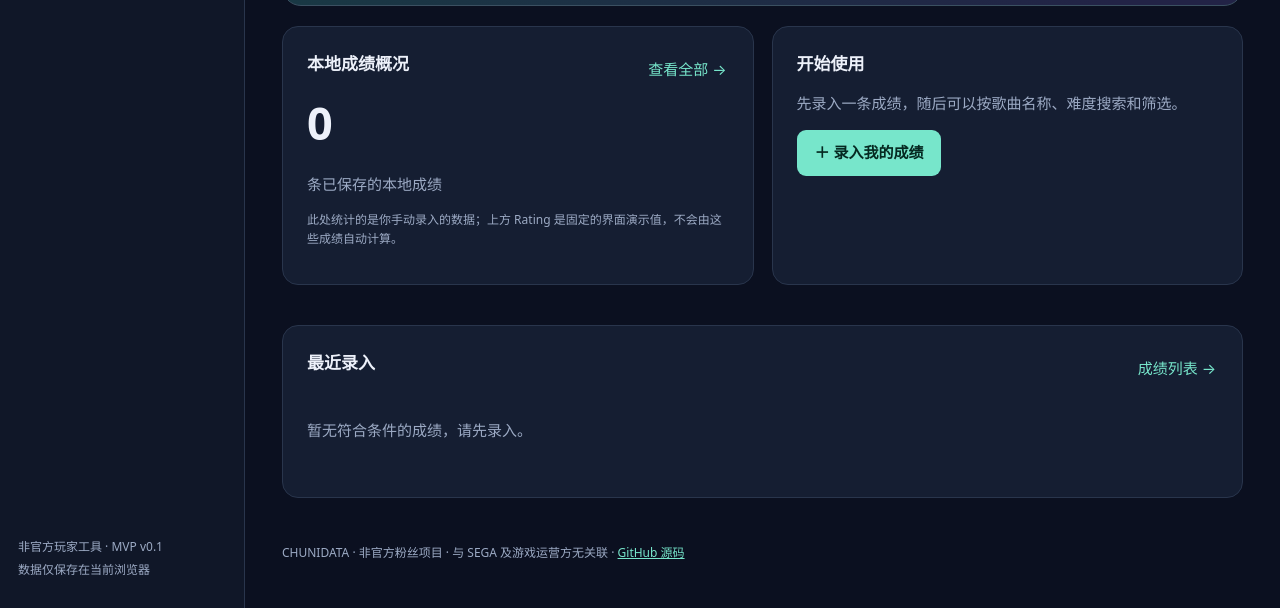
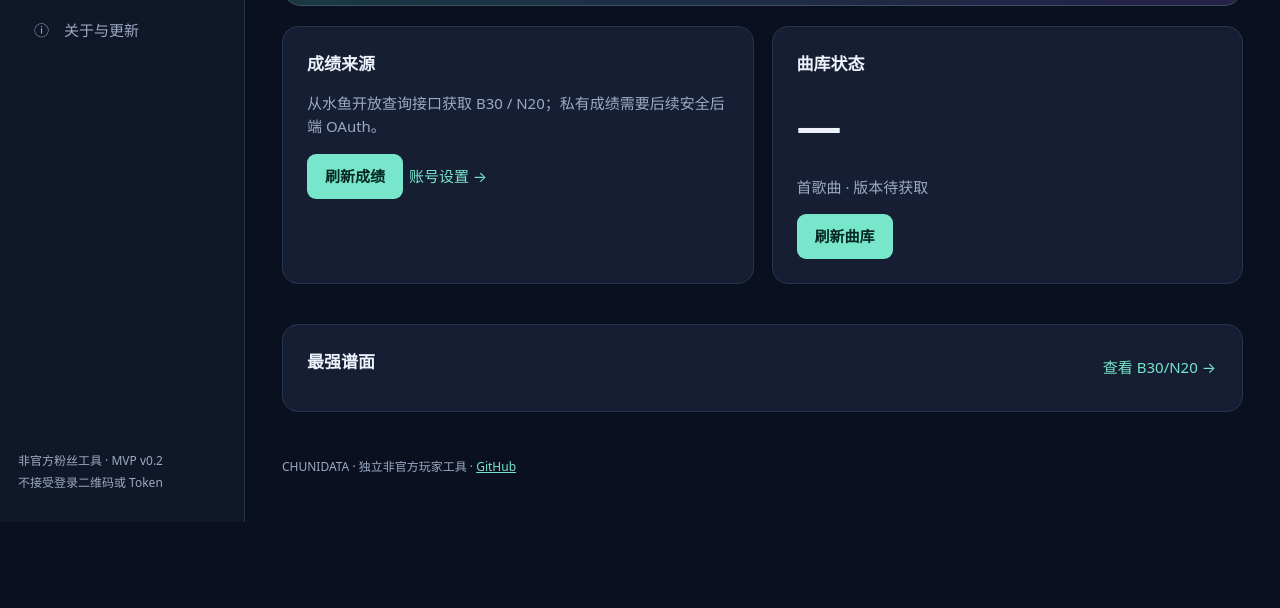
Before and after one commit to Observl/chunidata, a plain HTML site: page index.html in a window 1280 px wide. Shown: the part 401-1009 px from the top of the page. After the commit the page ends 923 px from the top, so only its background shows below. Drawn offline with Linux system fonts and the light colour scheme.

Commit message:
Add Diving-Fish API and CHUNITHM MVP features: index.html

```diff
--- a/index.html
+++ b/index.html
@@ -1,9 +1,8 @@
-<!doctype html>
-<html lang="zh-CN"><head><meta charset="UTF-8"><meta name="viewport" content="width=device-width,initial-scale=1"><meta name="theme-color" content="#111827"><meta name="description" content="CHUNIDATA — 非官方 CHUNITHM 成绩查看与记录工具"><title>CHUNIDATA · 中二节奏成绩助手</title><link rel="stylesheet" href="./style.css"></head>
-<body><div class="shell"><aside class="sidebar"><div class="logo"><span class="logo-icon">C</span><div>CHUNIDATA<small>CHUNITHM 成绩助手</small></div></div><nav><button class="nav active" data-view="dashboard">◫　成绩总览</button><button class="nav" data-view="records">♫　歌曲成绩</button><button class="nav" data-view="add">＋　录入成绩</button><button class="nav" data-view="about">ⓘ　关于项目</button></nav><div class="sidebar-note">非官方玩家工具 · MVP v0.1<br>数据仅保存在当前浏览器</div></aside>
-<main><header><div><p class="eyebrow">CHUNITHM · SCORE TRACKER</p><h1 id="page-title">成绩总览</h1></div><span class="status">● 本地演示模式</span></header>
-<section id="dashboard" class="view active"><div class="notice">当前为可操作的 MVP 演示站点，未连接官方或 Diving-Fish。演示分数与 Rating 均为虚构数据，不代表真实游戏成绩。</div><div class="hero"><div><p class="muted">PLAYER RATING · 演示值</p><div class="rating">16.42</div><p>DEMO PLAYER <span class="dot">·</span> CHUNITHM 国服</p></div><div class="hero-stats"><div><small>BEST 30 · 演示</small><strong>16.55</strong></div><div><small>NEW 20 · 演示</small><strong>16.23</strong></div></div></div><div class="two"><div class="panel"><div class="panel-header"><h2>本地成绩概况</h2><button class="link" data-go="records">查看全部 →</button></div><div class="number" id="record-count">0</div><p class="muted">条已保存的本地成绩</p><p class="small">此处统计的是你手动录入的数据；上方 Rating 是固定的界面演示值，不会由这些成绩自动计算。</p></div><div class="panel"><h2>开始使用</h2><p class="muted">先录入一条成绩，随后可以按歌曲名称、难度搜索和筛选。</p><button class="primary" data-go="add">＋ 录入我的成绩</button></div></div><div class="panel"><div class="panel-header"><h2>最近录入</h2><button class="link" data-go="records">成绩列表 →</button></div><div id="recent-records" class="record-list"></div></div></section>
-<section id="records" class="view"><div class="panel"><div class="panel-header"><h2>我的歌曲成绩</h2><button class="primary small-btn" data-go="add">＋ 添加</button></div><div class="filters"><input id="search" placeholder="搜索歌曲名称…" aria-label="搜索歌曲"><select id="difficulty" aria-label="筛选难度"><option value="">全部难度</option><option>BASIC</option><option>ADVANCED</option><option>EXPERT</option><option>MASTER</option><option>ULTIMA</option></select></div><div id="record-list" class="record-list"></div></div></section>
-<section id="add" class="view"><div class="panel form-panel"><h2>手动录入成绩</h2><p class="muted">这是本地记分工具，不会上传至水鱼、国服或其他服务器。</p><form id="add-form"><label>歌曲名称<input name="song" required maxlength="100" placeholder="例如：输入你游玩的歌曲"></label><label>难度<select name="difficulty" required><option>MASTER</option><option>ULTIMA</option><option>EXPERT</option><option>ADVANCED</option><option>BASIC</option></select></label><label>成绩（0–1,010,000）<input name="score" required type="number" min="0" max="1010000" step="1" placeholder="1009000"></label><label>谱面定数（可选，仅作记录）<input name="constant" type="number" min="1" max="20" step="0.1" placeholder="14.5"></label><button class="primary" type="submit">保存到本地</button><div id="form-feedback" role="status" class="feedback"></div></form></div></section>
-<section id="about" class="view"><div class="panel"><h2>关于 CHUNIDATA</h2><p>这是一个非官方 CHUNITHM 成绩查询产品的公开 MVP，目前提供纯前端、本地可用的成绩记录功能。</p><p><strong>已实现：</strong>响应式页面、录入、搜索、筛选、删除、浏览器本地持久化，以及 GitHub Actions 自动发布。</p><p><strong>尚未实现：</strong>真实账号登录、国服二维码身份验证、Diving-Fish 成绩获取、实时同步、准确 Rating 计算、微信小程序和广告。</p><p>为保护玩家账号，本网站不收集任何登录二维码、密码、Token 或其他访问凭证。</p><p class="muted">以后接入第三方成绩数据需要核实接口的授权范围和商业使用许可；OAuth 凭证必须放在受保护的服务端。</p><button id="reset" class="danger">清空本地记录</button><p class="small">该操作只删除本设备当前浏览器存储的成绩。</p></div></section>
-<footer>CHUNIDATA · 非官方粉丝项目 · 与 SEGA 及游戏运营方无关联 · <a href="https://github.com/Observl/chunidata" target="_blank" rel="noopener noreferrer">GitHub 源码</a></footer></main></div><script src="./app.js" defer></script></body></html>
+<!doctype html><html lang="zh-CN"><head><meta charset="utf-8"><meta name="viewport" content="width=device-width,initial-scale=1"><meta name="theme-color" content="#0b1020"><title>CHUNIDATA · CHUNITHM 成绩助手</title><link rel="stylesheet" href="./style.css"></head><body><div class="shell"><aside class="sidebar"><div class="logo"><span class="logo-icon">C</span><div>CHUNIDATA<small>CHUNITHM 成绩助手</small></div></div><nav><button class="nav active" data-view="dashboard">◫　成绩总览</button><button class="nav" data-view="bests">◆　B30 / N20</button><button class="nav" data-view="songs">♫　谱面搜索</button><button class="nav" data-view="recommend">↗　推分推荐</button><button class="nav" data-view="settings">⚙　用户 / API 设置</button><button class="nav" data-view="about">ⓘ　关于与更新</button></nav><div class="sidebar-note">非官方粉丝工具 · MVP v0.2<br>不接受登录二维码或 Token</div></aside><main><header><div><p class="eyebrow">CHUNITHM · SCORE TRACKER</p><h1 id="page-title">成绩总览</h1></div><span class="status" id="status">● 尚未连接数据</span></header><div id="notice" class="notice" role="status">曲库使用水鱼公开接口；个人成绩可使用公开可查询的水鱼用户名，或加载官方 API 测试数据。网站不提供国服账号自动登录。</div>
+<section id="dashboard" class="view active"><div class="hero"><div><p class="muted">PLAYER RATING <small id="source-label"></small></p><div class="rating" id="rating">—</div><p><span id="nickname">尚未加载</span> <span class="dot">·</span> <span id="synced">等待数据</span></p></div><div class="hero-stats"><div><small>BEST 30 · 均值</small><strong id="b30avg">—</strong></div><div><small>NEW 20 · 均值</small><strong id="n20avg">—</strong></div></div></div><div class="two"><div class="panel"><h2>成绩来源</h2><p class="muted">从水鱼开放查询接口获取 B30 / N20；私有成绩需要后续安全后端 OAuth。</p><button class="primary" id="refresh-player">刷新成绩</button> <button class="link" data-go="settings">账号设置 →</button></div><div class="panel"><h2>曲库状态</h2><div class="number" id="song-count">—</div><p class="muted">首歌曲 · <span id="version">版本待获取</span></p><button class="primary" id="refresh-songs">刷新曲库</button></div></div><div class="panel"><div class="panel-header"><h2>最强谱面</h2><button class="link" data-go="bests">查看 B30/N20 →</button></div><div id="recent" class="record-list"></div></div></section>
+<section id="bests" class="view"><div class="panel"><div class="panel-header"><h2>个人 Rating 构成</h2><button class="primary small-btn" id="refresh-bests">刷新</button></div><p class="muted">直接展示数据源返回的单曲 RA；不以网页自算值替代官方 Rating。</p><div class="filters"><select id="best-type"><option value="b30">Best 30</option><option value="n20">New 20</option></select><input id="best-search" placeholder="搜索成绩歌曲"></div><div id="best-list" class="record-list"></div></div></section>
+<section id="songs" class="view"><div class="panel"><div class="panel-header"><h2>歌曲与谱面搜索</h2><button class="primary small-btn" id="refresh-catalog">更新曲库</button></div><div class="filters"><input id="song-search" placeholder="歌曲标题 / 歌曲 ID"><select id="song-diff"><option value="">全部难度</option><option value="0">BASIC</option><option value="1">ADVANCED</option><option value="2">EXPERT</option><option value="3">MASTER</option><option value="4">ULTIMA</option></select></div><p class="small" id="search-count"></p><div id="song-results" class="record-list"></div><div class="pagination"><button class="link" id="more-songs">加载更多</button></div></div></section>
+<section id="recommend" class="view"><div class="panel"><h2>推分建议 · 实验性</h2><p class="muted">基于当前 B30/N20 中低贡献谱面的已保存成绩，优先建议重新挑战。并非精确预测能够提升多少 Rating，也不会保证歌曲难度合理。</p><div class="filters"><select id="rec-type"><option value="all">综合 B30/N20</option><option value="b30">仅 B30</option><option value="n20">仅 N20</option></select></div><div id="rec-results" class="record-list"></div></div></section>
+<section id="settings" class="view"><div class="panel form-panel"><h2>用户与 API 设置</h2><p>仅允许查询水鱼已公开可查询的用户数据。私有账户请在水鱼官方网页管理，不要在这里填写密码、登录二维码或访问令牌。</p><form id="settings-form"><label>水鱼用户名（可留空）<input id="username" maxlength="60" autocomplete="off" placeholder="公开查询的水鱼用户名"></label><label>API 来源<select id="api-base"><option value="https://www.diving-fish.com/api/chunithmprober">水鱼官方公开 API</option><option value="https://www.diving-fish.com/api/chunithmprober">官方默认接口（推荐）</option></select></label><label><input type="checkbox" id="auto-load" checked> 打开网站时自动读取已缓存数据并尝试刷新</label><button type="submit" class="primary">保存设置</button></form><p class="small">浏览器可能因 CORS 政策无法直连第三方 API。生产环境需经授权的同源后端转发。请勿使用不可信公共代理。</p><div class="toolbar"><button class="primary" id="test-data">加载水鱼测试玩家</button><button class="danger" id="clear-data">清空缓存与设置</button></div><p class="small">当前模式：<strong id="current-mode">未连接</strong>。演示成绩不会当作真人数据。</p></div></section>
+<section id="about" class="view"><div class="panel"><h2>版本信息与更新检测</h2><p>CHUNIDATA <strong id="app-version">v0.2.0</strong> · 非官方 CHUNITHM 工具</p><button class="primary" id="check-update">检查网站版本</button><p id="update-info" class="muted">尚未检查。</p><p class="small">检查通过读取本站 version.json 完成，不需要外部版本服务。若更新后仍显示旧页面，请尝试重新载入。</p><h2>数据说明</h2><p>曲库：水鱼 <code>/music_data</code>；最新版本：<code>/latest_version</code>；B30/N20：<code>/query/player</code>；测试数据：<code>/player/test_data</code>。</p><p>没有接入国服二维码登录、私有 OAuth 授权、官方实时传分和微信广告。页面为网站而非微信小程序。</p><p>谱面与游戏名称属于相应权利人。本站不代表官方，不提供游戏资产下载。</p><a href="https://maimai.diving-fish.com/manual/docs/developer/zh-api-document/" target="_blank" rel="noopener noreferrer">水鱼官方 API 文档 ↗</a></div></section>
+<footer>CHUNIDATA · 独立非官方玩家工具 · <a href="https://github.com/Observl/chunidata" target="_blank" rel="noopener noreferrer">GitHub</a></footer></main></div><script src="./app.js" defer></script></body></html>
```
